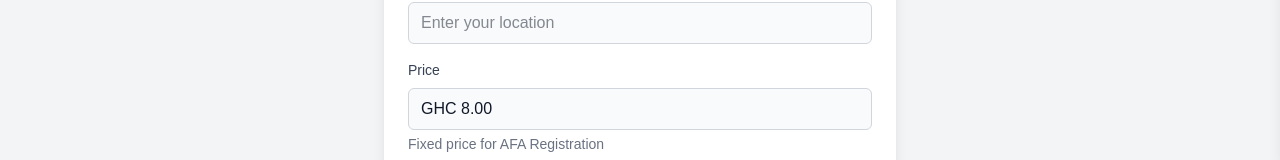
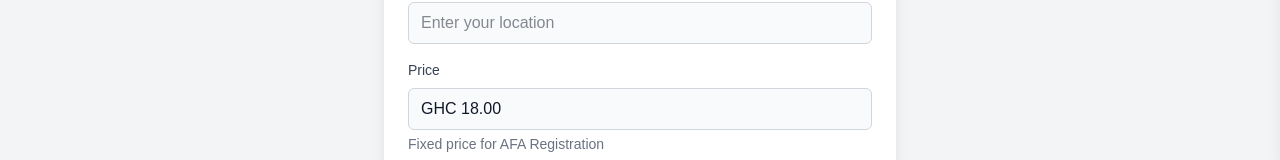
Before and after one commit to danaasamuel2023/Bignsah, a Next.js app in the folder client/dataselling/: page /afa in a window 1280 px wide. Shown: the part 640-800 px from the top of the page. Built offline with nearby package versions, Linux system fonts and the light colour scheme; no server answers; sample sign-in values are in the browser's storage.

Commit message:
afa bundle prices

```diff
--- a/client/dataselling/app/afa/page.js
+++ b/client/dataselling/app/afa/page.js
@@ -25,7 +25,7 @@ export default function AfaRegistration() {
   const [location, setLocation] = useState('');
 
   // Fixed price for AFA registration
-  const fixedPrice = 8;
+  const fixedPrice = 18;
 
   useEffect(() => {
     // Check if dark mode is enabled in system
```
